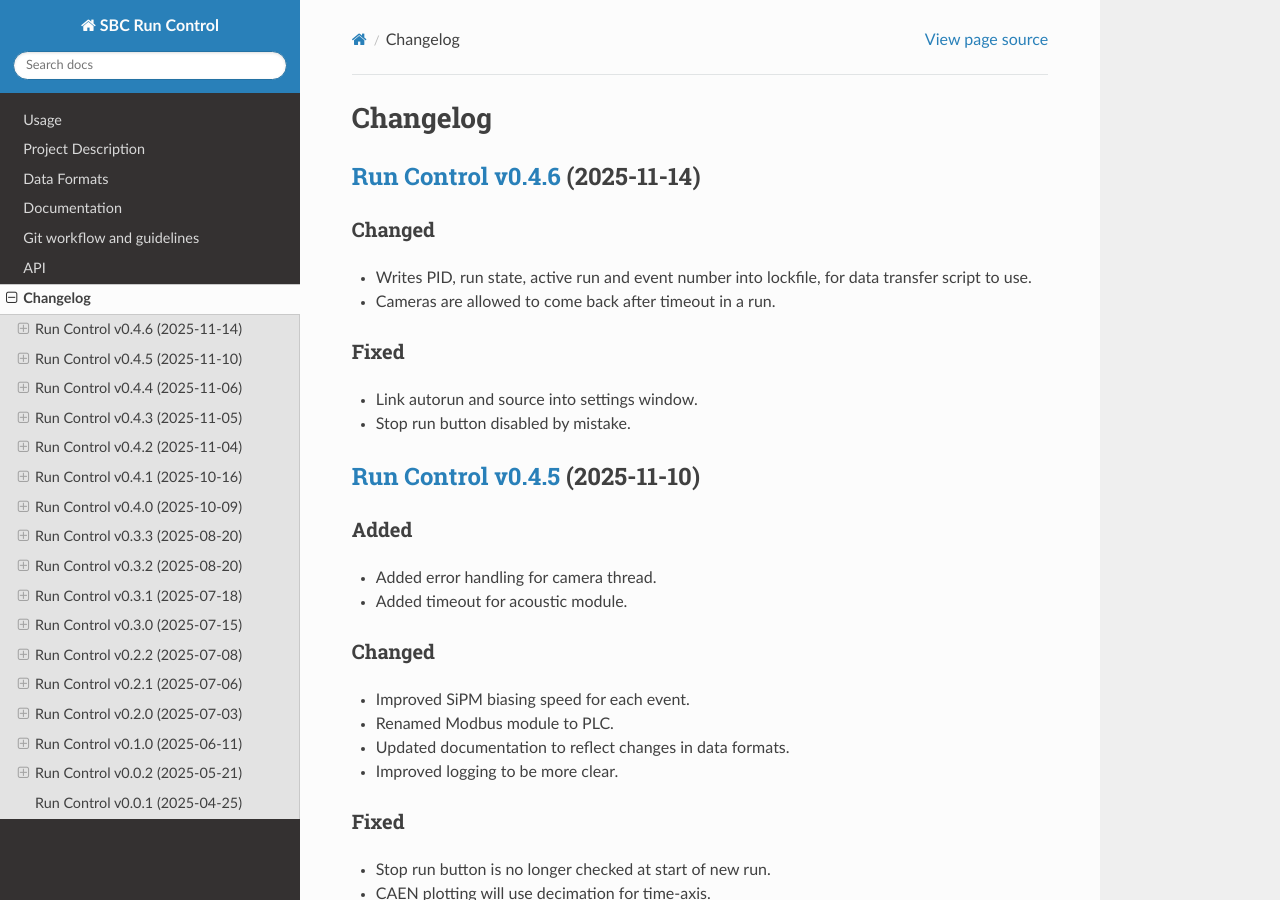
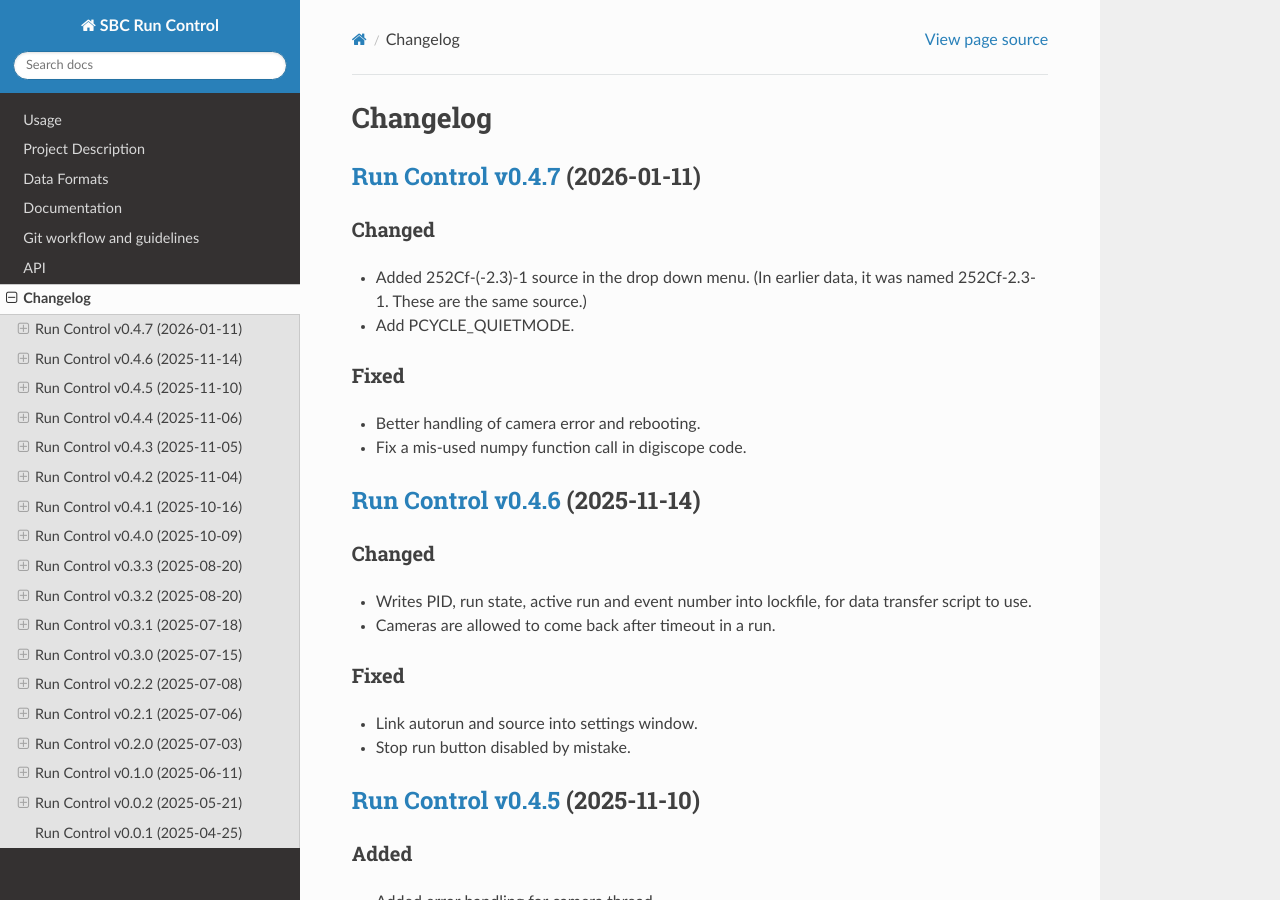
Before and after one commit to SBC-Collaboration/SBC-RunControl, a Sphinx documentation site: the page built from docs/changelog.md, in a window 1280 px wide and 900 px high. Built offline with Sphinx 7.4.7 and the Read the Docs theme 3.1.0, drawn with Linux system fonts in a browser that asks for light colours; some of the changed text lies outside the part shown.

Commit message:
Prepare for v0.4.7

```diff
--- a/docs/changelog.md
+++ b/docs/changelog.md
@@ -1,4 +1,12 @@
 # Changelog
+
+## [Run Control v0.4.7](https://github.com/SBC-Collaboration/SBC-RunControl/releases/tag/v0.4.7) (2026-01-11)
+### Changed
+- Added 252Cf-(-2.3)-1 source in the drop down menu. (In earlier data, it was named 252Cf-2.3-1. These are the same source.)
+- Add PCYCLE_QUIETMODE.
+### Fixed
+- Better handling of camera error and rebooting.
+- Fix a mis-used numpy function call in digiscope code.
 
 ## [Run Control v0.4.6](https://github.com/SBC-Collaboration/SBC-RunControl/releases/tag/v0.4.6) (2025-11-14)
 ### Changed
--- a/docs/conf.py
+++ b/docs/conf.py
@@ -4,11 +4,11 @@ import os, sys
 # -- Project information
 
 project = 'SBC Run Control'
-copyright = '2024-2025 SBC Collaboration'
+copyright = '2024-2026 SBC Collaboration'
 author = 'SBC Collaboration'
 
-release = '0.4.6'
-version = '0.4.6'
+release = '0.4.7'
+version = '0.4.7'
 
 # -- General configuration
 
```
